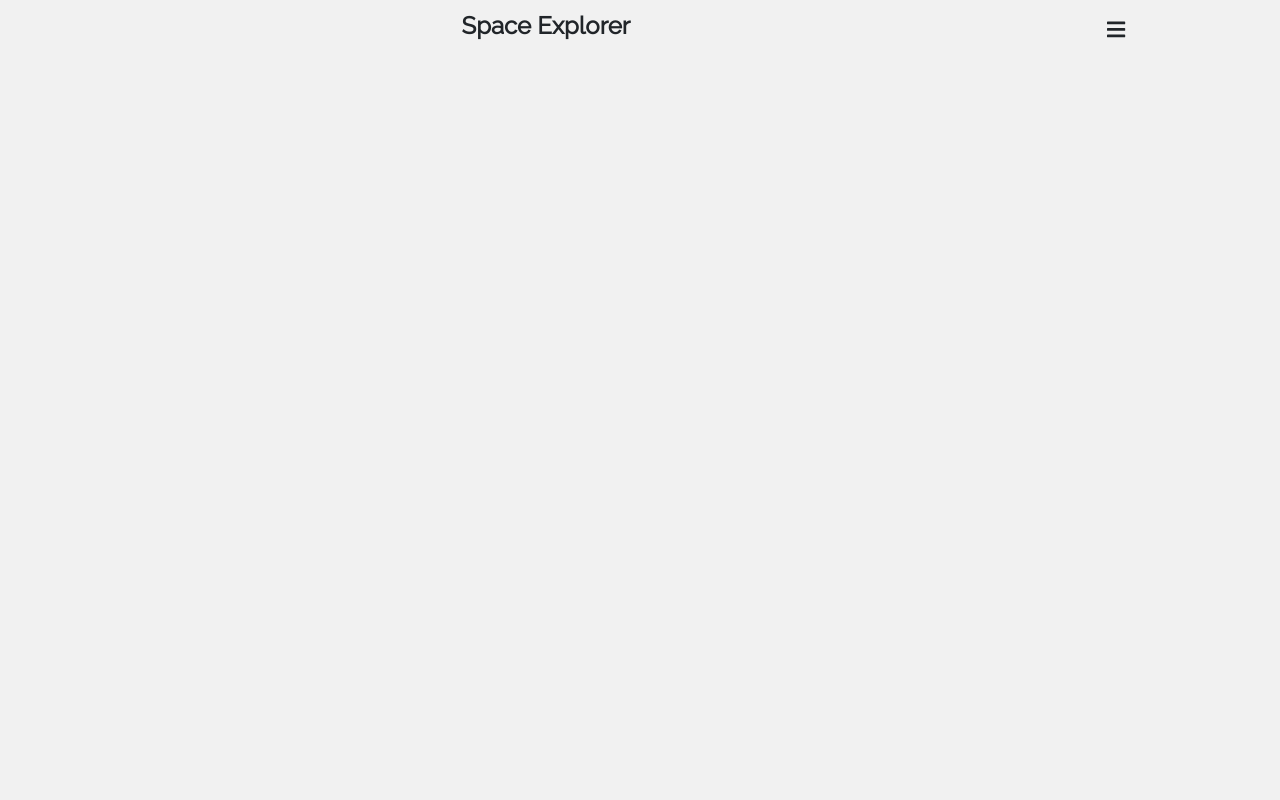
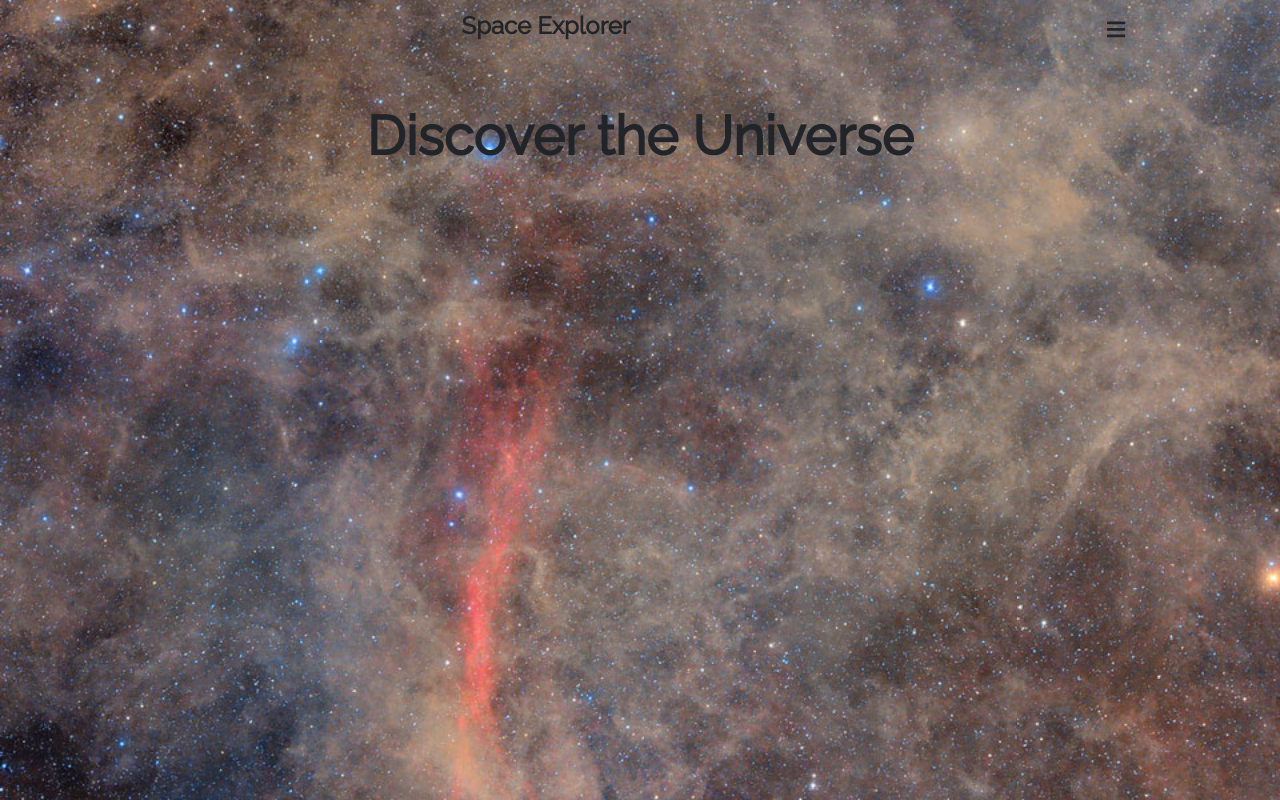
Before and after one commit to Homerm54/Space-Explorer, a Next.js app: page / in a window 1280 px wide. Built offline with nearby package versions, Linux system fonts and the light colour scheme.

Commit message:
Landing Page Created

```diff
--- /dev/null
+++ b/src/components/Landpage/Container/Container.js
@@ -0,0 +1,13 @@
+import styles from './style.module.css';
+
+function Container({ children }) {
+  return (
+    <main className={styles.container}>
+      <section className={`container`}>
+        {children}
+      </section>
+    </main>
+  )
+}
+
+export default Container;
--- /dev/null
+++ b/src/components/Landpage/Container/style.module.css
@@ -0,0 +1,11 @@
+.container {
+  /*Change BG image dynamically*/
+  background-image: url('/images/Background Images/Vertical/Taurus2Eridanus.jpg');
+  background-repeat: no-repeat;
+  background-size: cover;
+  background-position: center;
+  background-attachment: fixed;
+
+  padding-top: 6rem;
+  min-height: 100vh;
+}
--- /dev/null
+++ b/src/components/Landpage/Main Text/Main Text.js
@@ -0,0 +1,13 @@
+import styles from './style.module.css';
+
+function MainText(){
+  return(
+    <div className={`row ${styles.container}`}>
+      <h1 className={`col ${styles.h1}`}>
+        Discover the Universe
+      </h1>
+    </div>
+  )
+}
+
+export default MainText;
--- /dev/null
+++ b/src/components/Landpage/Main Text/style.module.css
@@ -0,0 +1,9 @@
+.container{
+  text-align: center;
+  padding-left: 1rem;
+  padding-right: 1rem;
+}
+
+.h1{
+  font-size: 3.4rem;
+}
--- /dev/null
+++ b/src/components/Landpage/Main.js
@@ -0,0 +1,12 @@
+import Container from './Container/Container';
+import MainText from './Main Text/Main Text';
+
+function Landpage(){
+  return(
+    <Container>
+      <MainText />
+    </Container>
+  )
+}
+
+export default Landpage;
--- a/src/pages/index.js
+++ b/src/pages/index.js
@@ -1,8 +1,9 @@
 import Link from 'next/link';
 
-export default function Test(){
+import Landpage from 'components/Landpage/Main';
+
+export default function Home(){
   return(
-    <>
-    </>
+    <Landpage />
   )
 }
```
